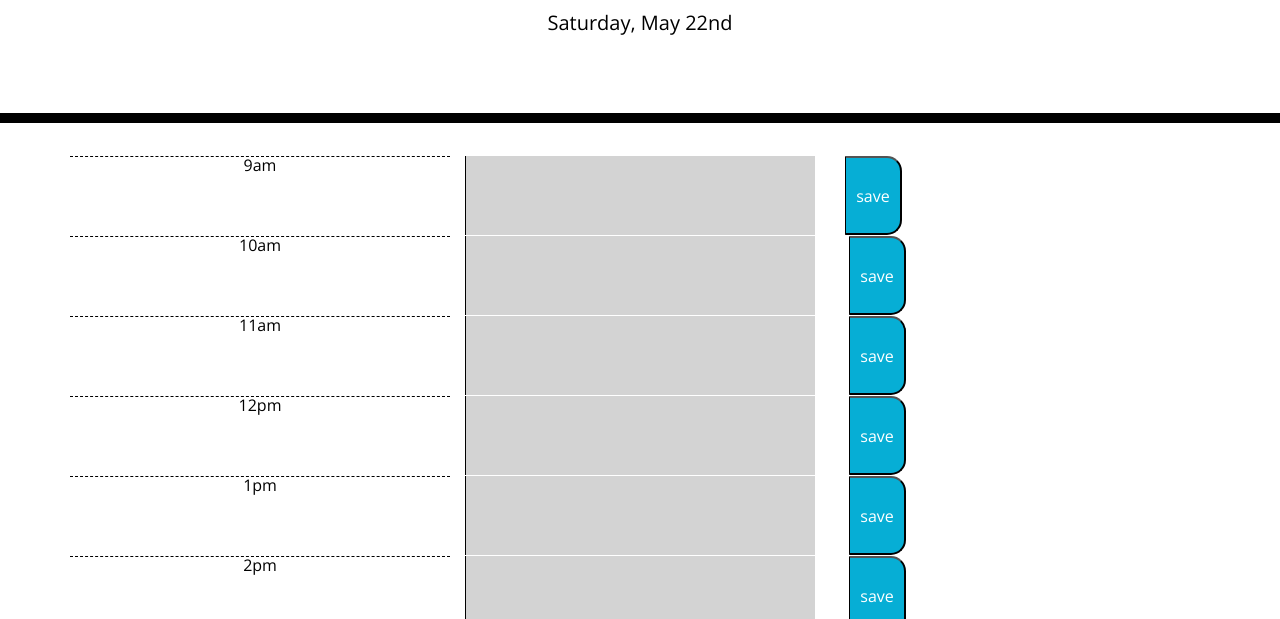
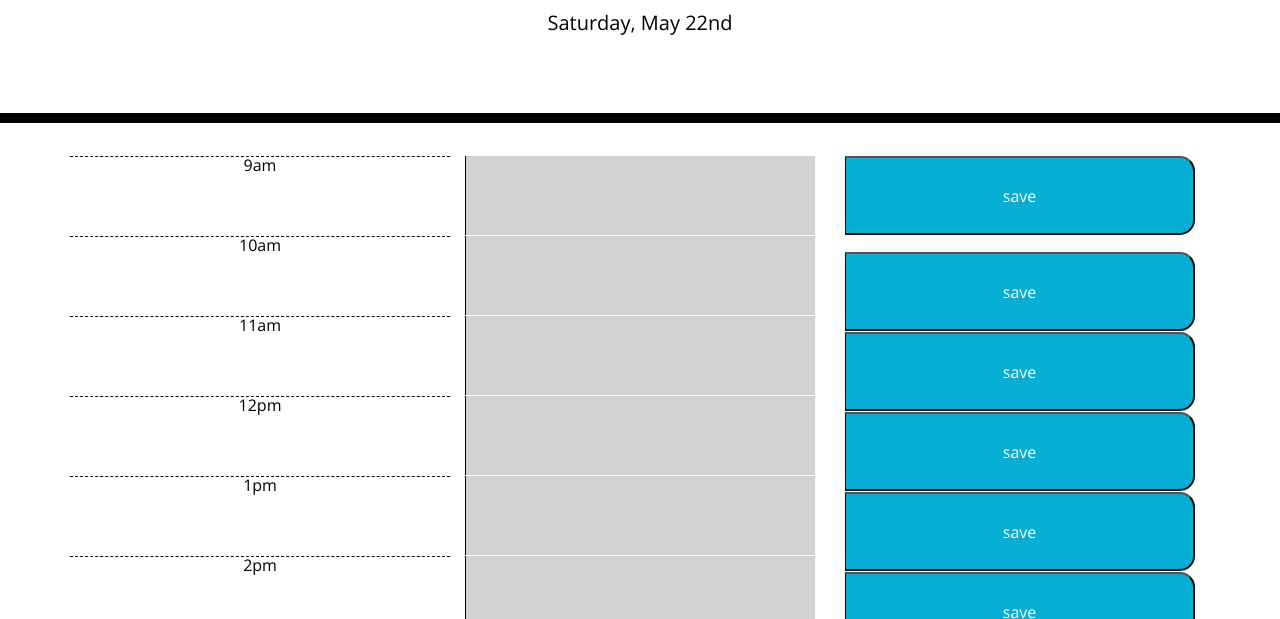
Before and after one commit to Marykate94/easics-planner, a plain HTML site: page index.html in a window 1280 px wide. Shown: the part 181-800 px from the top of the page. Drawn offline with nearby package versions, Linux system fonts and the light colour scheme.

Commit message:
adjusting buttons to be aligned

```diff
--- a/assets/css/style.css
+++ b/assets/css/style.css
@@ -43,7 +43,7 @@ body {
     color: #000000;
     border-top: 1px dashed #000000;
     text-align: center;
-    width: 100%
+    width: 100%;
   }
 
   .past {
@@ -69,12 +69,22 @@ body {
     color: white;
     text-align: center;
     height: 100%;
+    width: 100%;
   }
 
   .saveButton i:hover {
     font-size: 20px;
     transition: all .3s ease-in-out;
   }
+
+  /* .saveBtn {
+    border-left: 1px solid black;
+    border-top-right-radius: 15px;
+    border-bottom-right-radius: 15px;
+    text-align: center;
+    height: 100%;
+    width: 100%;
+  } */
 
 
 
```
